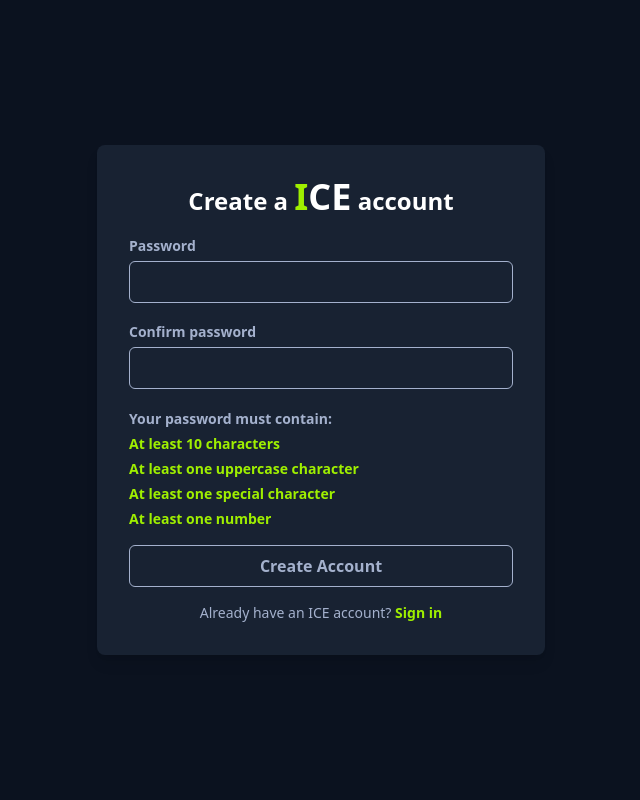
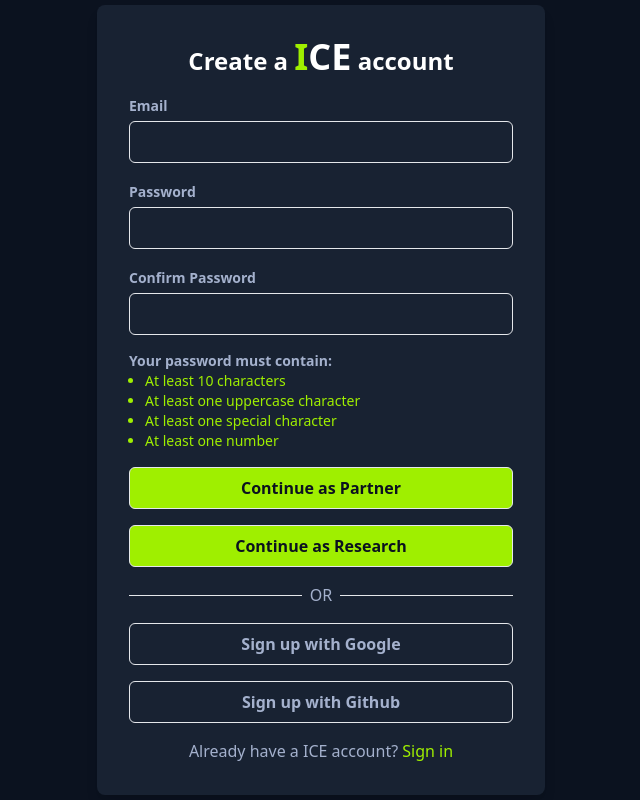
Before and after one commit to dinh-namle/ICE-INT3306-8, a React (Vite) app: page /Register in a window 1280 px wide. Shown: the whole page, without its empty margins (319-959 px from the left). Built offline with nearby package versions, Linux system fonts and the light colour scheme.

Commit message:
update account register

```diff
--- a/src/pages/Auth/AccountRegister.tsx
+++ b/src/pages/Auth/AccountRegister.tsx
@@ -1,50 +1,84 @@
-const AccountRegister = () => {
+import React from 'react';
+
+const Register = () => {
   return (
     <div className="flex items-center justify-center min-h-screen bg-[#0B121F]">
       <div className="w-full max-w-md p-8 space-y-4 bg-[#182232] rounded-lg shadow-lg">
-        <h2 className="text-2xl font-bold text-center text-[#FFFFFF] ">
-          Create a <span className="text-[#9FEF00] font-bold text-4xl">I</span><span className="text-[#FFFFFF] font-bold text-4xl">CE</span> account
+        <h2 className="text-2xl font-bold text-center text-[#FFFFFF]">
+          Create a <span className="text-[#9FEF00] text-4xl">I</span><span className="text-[#FFFFFF] text-4xl">CE</span> account
         </h2>
-        <form className="space-y-4">
+
+        {/* Phần nhập email */}
         <div>
-            <label className="text-sm text-[#A4B1CD] font-bold">Password</label>
+          <label className="text-sm font-semibold text-[#A4B1CD] font-bold">Email</label>
+          <input
+            type="email"
+            className="w-full px-4 py-2 mt-1 bg-[#182232] text-[#FFFFFF] border border-[##A4B1CD] rounded-md focus:outline-none focus:ring-2 focus:ring-[#9FEF00]"
+          />
+        </div>
+
+        {/* Phần nhập mật khẩu */}
+        <div className="mt-4">
+          <label className="text-sm font-semibold text-[#A4B1CD] font-bold">Password</label>
           <input
             type="password"
-              className="w-full px-4 py-2 mt-1 bg-[#182232] text-[#FFFFFF] border border-[#A4B1CD] rounded-md focus:outline-none focus:ring-2 focus:ring-[#9FEF00]"
+            className="w-full px-4 py-2 mt-1 bg-[#182232] text-[#FFFFFF] border border-[##A4B1CD] rounded-md focus:outline-none focus:ring-2 focus:ring-[#9FEF00]"
           />
         </div>
-          <div>
-            <label className="text-sm text-[#A4B1CD] font-bold">Confirm password</label>
+        <div className="mt-4">
+          <label className="text-sm font-semibold text-[#A4B1CD] font-bold">Confirm Password</label>
           <input
             type="password"
-              className="w-full px-4 py-2 mt-1 bg-[#182232] text-[#FFFFFF] border border-[#A4B1CD] rounded-md focus:outline-none focus:ring-2 focus:ring-[#9FEF00]"
+            className="w-full px-4 py-2 mt-1 bg-[#182232] text-[#FFFFFF] border border-[##A4B1CD] rounded-md focus:outline-none focus:ring-2 focus:ring-[#9FEF00]"
           />
         </div>
-          <div className="text-sm text-[#A4B1CD] font-bold" style={{ lineHeight: '2' }}>
-            <p>Your password must contain:</p>
-            <ul className="space-y-1 text-[#9FEF00]" style={{ lineHeight: '1.5' }}>
-              <li> At least 10 characters</li>
-              <li> At least one uppercase character</li>
-              <li> At least one special character</li>
-              <li> At least one number</li>
+
+        {/* Yêu cầu mật khẩu */}
+        <div className="mt-4 text-sm text-[#A4B1CD]">
+          <p className="font-semibold font-bold">Your password must contain:</p>
+          <ul className="ml-4 list-disc text-[#9FEF00]">
+            <li>At least 10 characters</li>
+            <li>At least one uppercase character</li>
+            <li>At least one special character</li>
+            <li>At least one number</li>
           </ul>
         </div>
+
+        {/* Nút Continue as Partner và Continue as Research */}
         <button
-            type="submit"
-            className="w-full px-4 py-2 font-semibold text-[#A4B1CD] bg-[#182232] border border-[#A4B1CD] rounded-md hover:bg-[#1E293A]"
+          type="button"
+          className="w-full px-4 py-2 mt-4 font-semibold text-[#0B121F] bg-[#9FEF00] border border-[##A4B1CD] rounded-md hover:bg-[##A4B1CD]"
         >
-            Create Account
+          Continue as Partner
         </button>
-        </form>
-        <p className="text-sm text-center text-[#A4B1CD]">
-          Already have an ICE account?{' '}
-          <a href="#" className="text-[#9FEF00] hover:underline font-bold" >
-            Sign in
-          </a>
+        <button
+          type="button"
+          className="w-full px-4 py-2 mt-2 font-semibold text-[#0B121F] bg-[#9FEF00] border border-[##A4B1CD] rounded-md hover:bg-[##A4B1CD]"
+        >
+          Continue as Research
+        </button>
+
+        {/* OR và các nút đăng ký với Google hoặc Github */}
+        <div className="flex items-center mt-4 text-[#A4B1CD]">
+          <div className="flex-grow border-t border-[##A4B1CD]" />
+          <span className="mx-2">OR</span>
+          <div className="flex-grow border-t border-[##A4B1CD]" />
+        </div>
+
+        <button className="w-full px-4 py-2 mt-2 text-[#A4B1CD] font-bold bg-[#182232] border border-[##A4B1CD] rounded-md hover:bg-[##A4B1CD]">
+          Sign up with Google
+        </button>
+        <button className="w-full px-4 py-2 mt-2 text-[#A4B1CD] font-bold bg-[#182232] border border-[##A4B1CD] rounded-md hover:bg-[##A4B1CD]">
+          Sign up with Github
+        </button>
+
+        {/* Đường dẫn tới trang đăng nhập */}
+        <p className="mt-4 text-center text-[#A4B1CD]">
+          Already have a ICE account? <a href="#" className="text-[#9FEF00] hover:underline">Sign in</a>
         </p>
       </div>
     </div>
   );
 };
 
-export default AccountRegister;
+export default Register;
```
Lines whose indentation alone changed are shown as unchanged.
